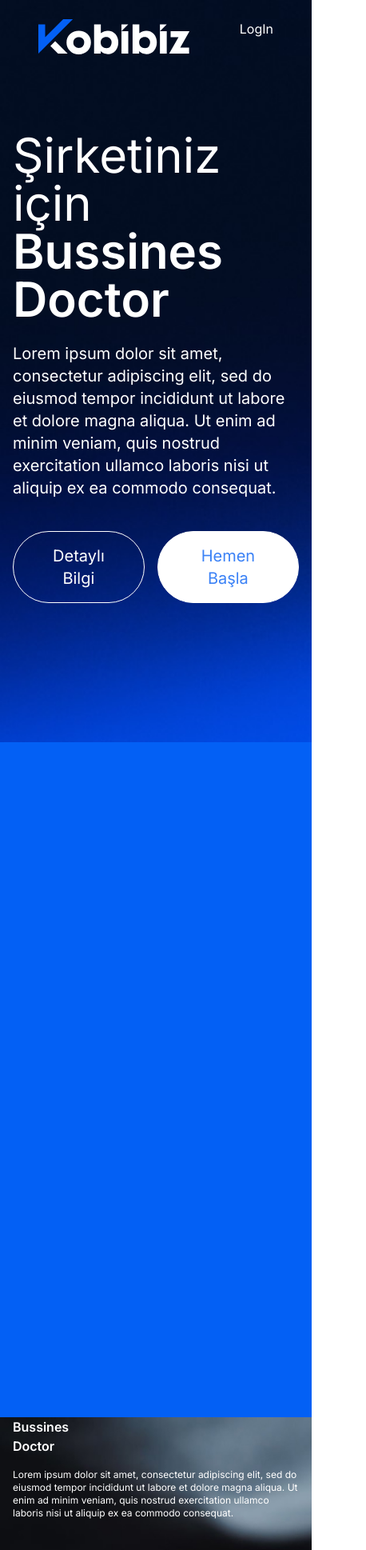
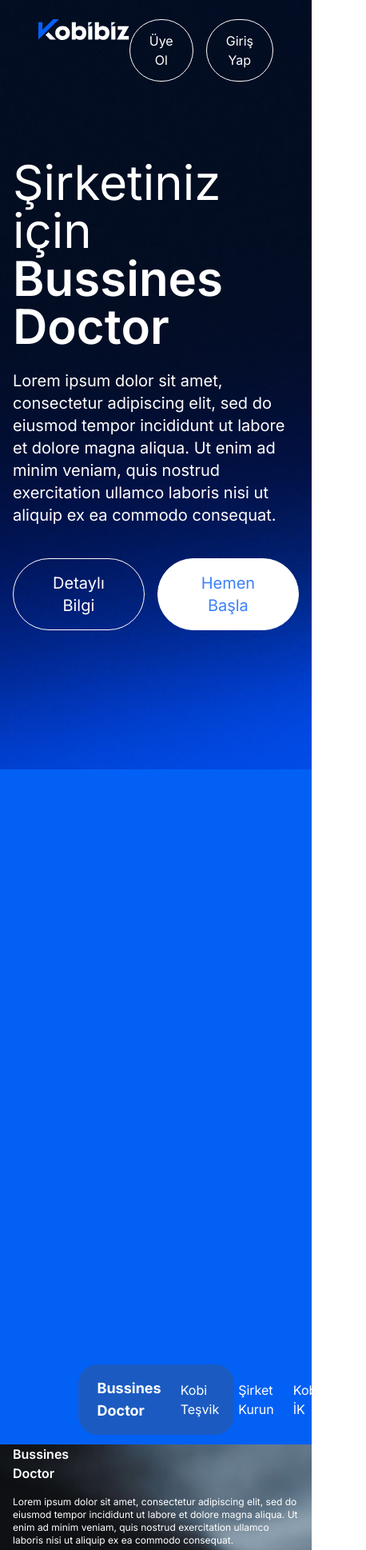
Before and after one commit to burakt34/Kobibiz, a Next.js app: page / in a window 390 px wide. Shown: the top 1938 px of the page at 80% size, 458 px wide, since content can reach past the window. Built offline with nearby package versions, Linux system fonts and the light colour scheme.

Commit message:
login out and fix

```diff
--- a/app/Components/Header/LogIn.jsx
+++ b/app/Components/Header/LogIn.jsx
@@ -1,8 +1,24 @@
+import Link from 'next/link'
 import React from 'react'
 
 const LogIn = () => {
   return (
-    <div className='text-white'>LogIn</div>
+    <div className='text-white flex gap-4'>
+      <Link href="/">
+        <button className='bg-inherit hover:bg-white hover:text-navbg border border-white py-[14px] px-[24px] rounded-[40px] transition-all delay-100 ease-in-out'>
+          <p className='text-base'>
+            Üye Ol
+          </p>
+        </button>
+      </Link>
+      <Link href="/">
+        <button className='bg-inherit hover:bg-white hover:text-navbg border border-white py-[14px] px-[24px] rounded-[40px] transition-all delay-100 ease-in-out'>
+          <p className='text-base'>
+            Giriş Yap
+          </p>
+        </button>
+      </Link>
+    </div>
   )
 }
 
--- /dev/null
+++ b/app/Components/StickyNavbar/StickyNavbar.jsx
@@ -0,0 +1,50 @@
+"use client"
+import React from 'react'
+import Link from 'next/link';
+import { useState, useEffect } from 'react';
+
+const StickyNavbar = () => {
+    const [activePage, setActivePage] = useState('');
+
+    useEffect(() => {
+        const currentPath = window.location.pathname;
+        setActivePage(currentPath);
+    }, []);
+    return (
+        <div className='relative h-full top-0'>
+            <nav className="bg-gray-600 bg-opacity-35 text-white py-4 px-6 sticky w-1/2 mx-auto rounded-3xl z-20 top-4">
+                <div className="container mx-auto flex justify-between items-center text-base gap-6">
+
+                    <Link href="/">
+                        <p className="text-lg font-bold">Bussines Doctor</p>
+                    </Link>
+
+
+
+
+                    <Link href="/">
+                        <p className={`hover:text-gray-300 ${activePage === '/sayfa1' ? 'font-bold' : ''}`}>Kobi Teşvik</p>
+                    </Link>
+
+
+                    <Link href="/">
+                        <p className={`hover:text-gray-300 ${activePage === '/sayfa2' ? 'font-bold' : ''}`}>Şirket Kurun</p>
+                    </Link>
+
+                    <Link href="/">
+                        <p className={`hover:text-gray-300 ${activePage === '/sayfa3' ? 'font-bold' : ''}`}>Kobi İK</p>
+                    </Link>
+
+                    <Link href="/">
+                        <p className={`hover:text-gray-300 ${activePage === '/sayfa3' ? 'font-bold' : ''}`}>Kobi YOS</p>
+                    </Link>
+
+
+                </div>
+
+            </nav>
+        </div>
+    )
+}
+
+export default StickyNavbar
--- a/app/Home/Home.jsx
+++ b/app/Home/Home.jsx
@@ -1,4 +1,5 @@
 import React from 'react'
+import { Inter } from 'next/font/google'
 import Header from '../Components/Header/Header'
 import TopHomeSection from './TopHomeSection'
 import KobiTesvik from './KobiTesvik'
--- a/app/Home/KobiTesvik.jsx
+++ b/app/Home/KobiTesvik.jsx
@@ -1,12 +1,20 @@
+"use client"
 import React from 'react'
 import { BsFillArrowRightCircleFill } from "react-icons/bs";
 import "../globals.css"
+import StickyNavbar from '../Components/StickyNavbar/StickyNavbar';
 
 
 const KobiTesvik = () => {
     return (
         <div className='relative h-[4000px] md:h-full'>
-            <div className='h-[100vh] sticky top-1'
+
+
+            <div className='absolute w-full top-[-100px] h-full'>
+                <StickyNavbar />
+            </div>
+
+            <div className='h-[100vh] sticky top-0'
                 style={{ background: 'url("../images/image 1687.jpg")', backgroundRepeat: "no-repeat", backgroundSize: "cover" }}>
                 <div className='md:flex justify-between text-white px-4 md:px-12 h-[100vh] '>
                     <div className='md:w-[545px] my-auto'>
@@ -134,7 +142,7 @@ const KobiTesvik = () => {
             </div>
 
 
-            <div className='h-[100vh] sticky top-1'
+            <div className='h-[100vh] sticky top-0'
                 style={{ background: 'url("../images/image 1693.jpg")', backgroundRepeat: "no-repeat", backgroundSize: "cover" }}>
                 <div className='md:flex justify-between text-white px-4 md:px-12 h-[100vh] '>
                     <div className='md:w-[545px] my-auto'>
@@ -265,7 +273,7 @@ const KobiTesvik = () => {
 
 
 
-            <div className='h-[100vh] sticky top-1'
+            <div className='h-[100vh] sticky top-0'
                 style={{ background: 'url("../images/image 1681.jpg")', backgroundRepeat: "no-repeat", backgroundSize: "cover" }}>
                 <div className='md:flex justify-between text-white px-4 md:px-12 h-[100vh] '>
                     <div className='md:w-[545px] my-auto'>
@@ -395,7 +403,7 @@ const KobiTesvik = () => {
 
 
 
-            <div className='h-[100vh] sticky top-1'
+            <div className='h-[100vh] sticky top-0'
                 style={{ background: 'url("../images/image 1689.jpg")', backgroundRepeat: "no-repeat", backgroundSize: "cover" }}>
                 <div className='md:flex justify-between text-white px-4 md:px-12 h-[100vh] '>
                     <div className='md:w-[545px] my-auto'>
@@ -525,7 +533,7 @@ const KobiTesvik = () => {
 
 
 
-            <div className='h-[100vh] sticky top-1'
+            <div className='h-[100vh] sticky top-0'
                 style={{ background: 'url("../images/image 1688.jpg")', backgroundRepeat: "no-repeat", backgroundSize: "cover" }}>
                 <div className='md:flex justify-between text-white px-4 md:px-12 h-[100vh] '>
                     <div className='md:w-[545px] my-auto'>
--- a/app/Home/Makaleler.jsx
+++ b/app/Home/Makaleler.jsx
@@ -20,7 +20,7 @@ const Makaleler = () => {
                     </div>
 
                     <div className='w-full  hidden group-hover:block'>
-                        <p className='text-blue-500 underline flex justify-end'>Detaylı Bilgi</p>
+                        <p className='text-blue-500 underline flex justify-end cursor-pointer'>Detaylı Bilgi</p>
                     </div>
 
                 </div>
@@ -37,7 +37,7 @@ const Makaleler = () => {
                     </div>
 
                     <div className='w-full  hidden group-hover:block'>
-                        <p className='text-blue-500 underline flex justify-end'>Detaylı Bilgi</p>
+                        <p className='text-blue-500 underline flex justify-end cursor-pointer'>Detaylı Bilgi</p>
                     </div>
 
                 </div>
@@ -54,14 +54,14 @@ const Makaleler = () => {
                     </div>
 
                     <div className='w-full  hidden group-hover:block'>
-                        <p className='text-blue-500 underline flex justify-end'>Detaylı Bilgi</p>
+                        <p className='text-blue-500 underline flex justify-end cursor-pointer'>Detaylı Bilgi</p>
                     </div>
 
                 </div>
             </div>
 
 
-            <button className=' bg-white text-blue-700 rounded-full flex py-1 px-2 border border-blue-900 h-[64px] w-[242px] items-center justify-between'>
+            <button className=' bg-white text-[#072C7D] rounded-full flex py-1 px-2 border border-blue-900 h-[64px] w-[242px] items-center justify-between'>
                 <p className='pl-4 text-xl'>Tüm Makaleler</p>
                 <BsFillArrowRightCircleFill className='w-12 h-12' />
             </button>
--- a/app/Home/Sss.jsx
+++ b/app/Home/Sss.jsx
@@ -12,17 +12,17 @@ const AccordionItem = ({ title, content, open, setOpen }) => {
 
     return (
         <div className="mb-8">
-            <div className={`rounded-xl ${open ? 'bg-white dark:bg-white' : 'bg-gray-100 dark:bg-gray-900 dark:text-gray-400'}`}>
+            <div className={`rounded-3xl ${open ? 'bg-white dark:bg-white border border-gray-400' : 'bg-gray-100 dark:bg-gray-900 dark:text-gray-400'}`}>
                 <button
                     onClick={toggleAccordion}
-                    className="flex items-center justify-between w-full p-5 border border-b-0 border-gray-300 dark:border-gray-700"
+                    className="flex items-center justify-between w-full p-5 border-gray-300 dark:border-gray-700"
                 >
-                    <div>{title}</div>
-                    <div>{open ? <HiOutlineChevronUp /> : <HiOutlineChevronDown />}</div>
+                    <div className='text-2xl text-navbg'>{title}</div>
+                    <div className='text-base text-navbg'>{open ? <HiOutlineChevronUp /> : <HiOutlineChevronDown />}</div>
                 </button>
                 {open && (
-                    <div className="p-5 bg-white dark:bg-white">
-                        <p className="mb-2">{content}</p>
+                    <div className="px-7 mx-1 bg-white dark:bg-white">
+                        <p className="mb-8 mt-6 text-base text-navbg">{content}</p>
                     </div>
                 )}
             </div>
@@ -39,9 +39,6 @@ const Accordion = () => {
 
     return (
         <div>
-
-
-
             <AccordionItem
                 title="Lorem ipsum dolor sit amet, consectetur adipiscing elit,"
                 content="Lorem ipsum dolor sit amet, consectetur adipiscing elit, sed do eiusmod tempor incididunt ut labore et dolore magna aliqua. Ut enim ad minim veniam, quis nostrud exercitation ullamco laboris nisi ut aliquip ex ea commodo consequat. Duis aute irure dolor in reprehenderit in voluptate velit esse cillum dolore eu fugiat nulla pariatur. Excepteur sint occaecat cupidatat non proident, sunt in culpa qui officia deserunt mollit anim id est laborum."
@@ -85,18 +82,17 @@ const Accordion = () => {
 const Sss = () => {
     return (
         <div className="mx-4 md:px-12 min-h-screen py-20">
-            <h2 className='text-4xl font-medium mb-10'>Sıkça Sorulan Sorular</h2>
+            <h2 className="text-4xl font-medium mb-10">Sıkça Sorulan Sorular</h2>
             <div className="px-10 md:px-20">
                 <Accordion />
 
-                <Link href="/" className='flex justify-center items-center mt-10 '>
-                    <button className='flex justify-center items-center gap-4 border border-blue-600 p-2 rounded-3xl ps-8 '>
-                        <p className='text-xl text-blue-950 font-light '>Tüm Sıkça Sorulan Sorular</p>
-                        <BsFillArrowRightCircleFill className='w-9 h-10' />
+                <Link href="/" className="flex justify-center items-center mt-10">
+                    <button className="flex justify-center items-center gap-4 border border-blue-600 p-2 rounded-3xl ps-8">
+                        <p className="text-xl text-blue-950 font-light">Tüm Sıkça Sorulan Sorular</p>
+                        <BsFillArrowRightCircleFill className="w-9 h-10 text-[#072C7D]" />
                     </button>
                 </Link>
             </div>
-
         </div>
     );
 };
--- a/app/page.js
+++ b/app/page.js
@@ -1,9 +1,12 @@
 import React from 'react'
 import Home from './Home/Home'
+import { Inter } from 'next/font/google'
+
+const inter = Inter({ subsets: ['latin'] })
 
 const page = () => {
   return (
-    <div>
+    <div className={inter.className}>
       <Home />
     </div>
   )
```
Also changed, not shown: app/Home/ReadLatest.jsx (+33 -24 lines).
